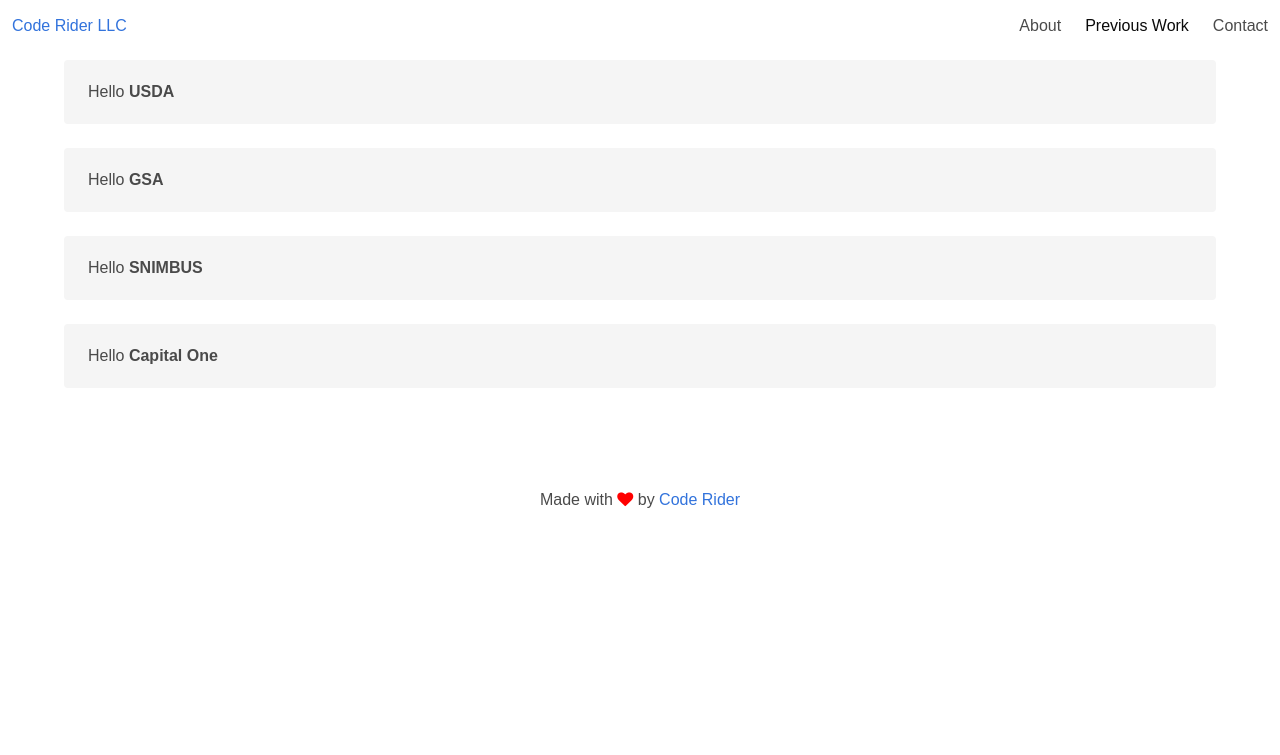
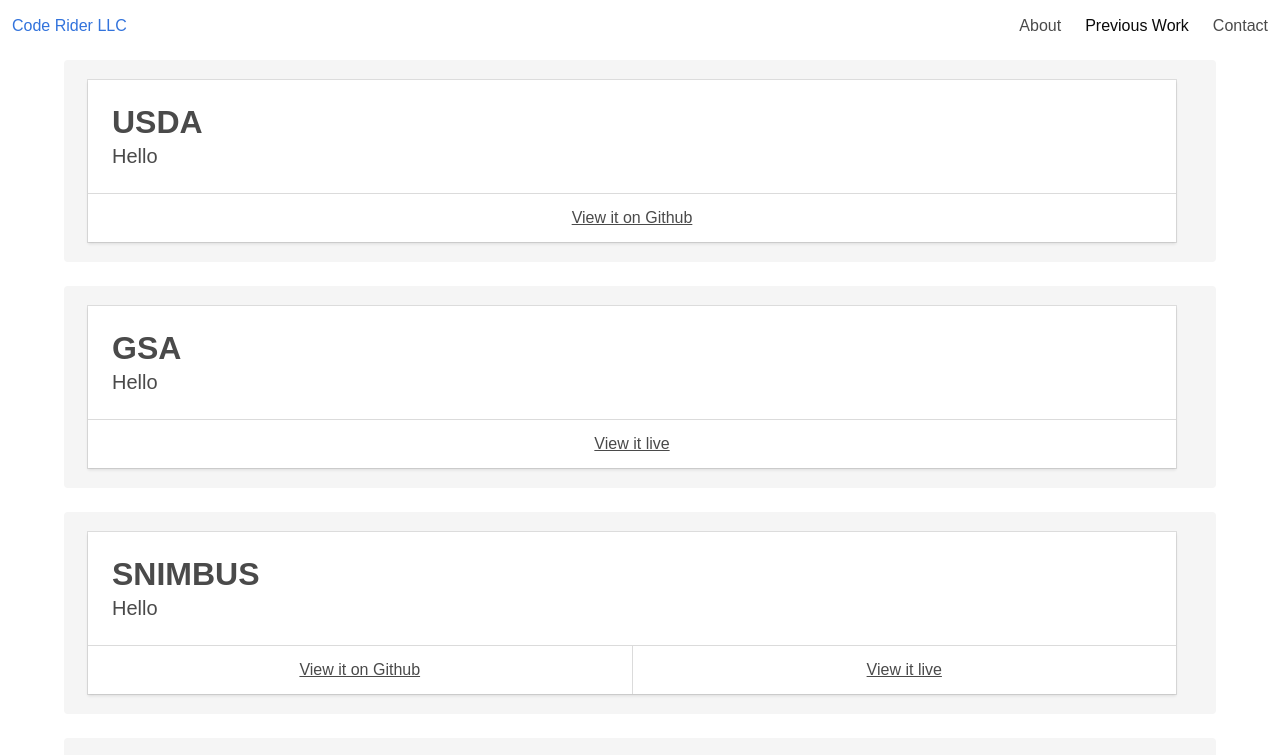
Before and after one commit to 4g3/code-rider-llc-company-site, a React (Create React App) app: page /projects in a window 1280 px wide. Shown: the top 755 px of the page. Built offline with nearby package versions, Linux system fonts and the light colour scheme.

Commit message:
add conditional html elements on portfolio page

```diff
--- a/src/pages/Portfolio.jsx
+++ b/src/pages/Portfolio.jsx
@@ -1,5 +1,6 @@
 import React, { Component } from 'react';
 import PageSection from '../components/PageSection';
+
 class Portfolio extends Component {
   constructor(props) {
     super(props);
@@ -7,15 +8,27 @@
       projectData: [
         {
           name: 'USDA',
+          description: 'Hello',
+          githubLink: 'https://www.github.com',
+          liveLink: '',
         },
         {
           name: 'GSA',
+          description: 'Hello',
+          githubLink: '',
+          liveLink: 'https://www.google.com',
         },
         {
           name: 'SNIMBUS',
+          description: 'Hello',
+          githubLink: 'https://www.google.com',
+          liveLink: 'https://www.google.com',
         },
         {
           name: 'Capital One',
+          description: 'Hello',
+          githubLink: '',
+          liveLink: '',
         },
       ],
     };
@@ -24,7 +37,34 @@
   render() {
     const projectsList = this.state.projectData.map((project, i) => (
       <div className="notification">
-        Hello <strong>{project.name}</strong>
+        <div className="card">
+          <div className="card-content">
+            <p className="title">
+              {project.name}
+            </p>
+            <p className="subtitle">
+              {project.description}
+            </p>
+          </div>
+          {
+            project.githubLink !== '' || project.liveLink !== '' ?
+              <footer className="card-footer">
+                {project.githubLink !== '' ?
+                  <p className="card-footer-item">
+                    <span><a href={project.githubLink} target="_blank">View it on Github</a> </span>
+                  </p>
+                : ''
+                }
+                {project.liveLink !== '' ?
+                  <p className="card-footer-item">
+                    <span><a href={project.liveLink} target="_blank">View it live</a> </span>
+                  </p>
+                : ''
+                }
+              </footer>
+              : ''
+          }
+        </div>
       </div>
     ));
     return (
--- a/src/pages/contact/ContactForm.jsx
+++ b/src/pages/contact/ContactForm.jsx
@@ -6,14 +6,14 @@
       <div className="field">
         <label className="label" htmlFor="name">Name</label>
         <div className="control">
-          <input className="input" type="text" placeholder="Text input" />
+          <input className="input" type="text" placeholder="Your Name" />
         </div>
       </div>
 
       <div className="field">
         <label className="label" htmlFor="email">Email</label>
         <div className="control has-icons-left has-icons-right">
-          <input className="input" type="email" placeholder="Email input" />
+          <input className="input" type="email" placeholder="Your Email Address" />
           <span className="icon is-small is-left">
             <i className="fa fa-envelope-o" />
           </span>
@@ -25,8 +25,9 @@
         <div className="control">
           <div className="select">
             <select>
-              <option>Select dropdown</option>
-              <option>With options</option>
+              <option>Let's Chat</option>
+              <option>Sales Inquiry</option>
+              <option>Support Request</option>
             </select>
           </div>
         </div>
@@ -37,7 +38,7 @@
             Message
         </label>
         <div className="control">
-          <textarea className="textarea" placeholder="Textarea" />
+          <textarea className="textarea" placeholder="Description of the request" />
         </div>
       </div>
       <div className="field is-grouped">
```
Also changed, not shown: src/pages/main/Header.jsx (+1 -17 lines).
